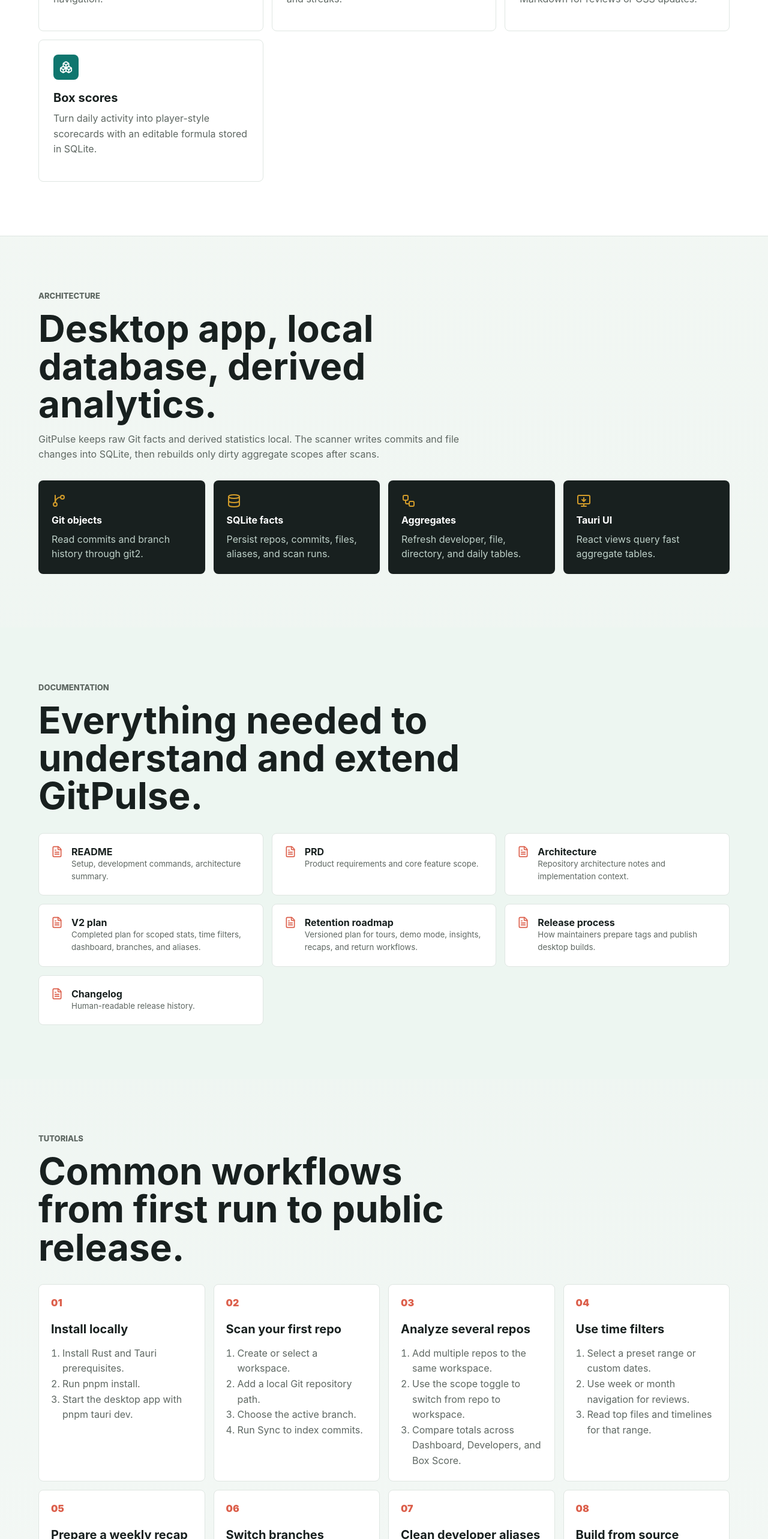
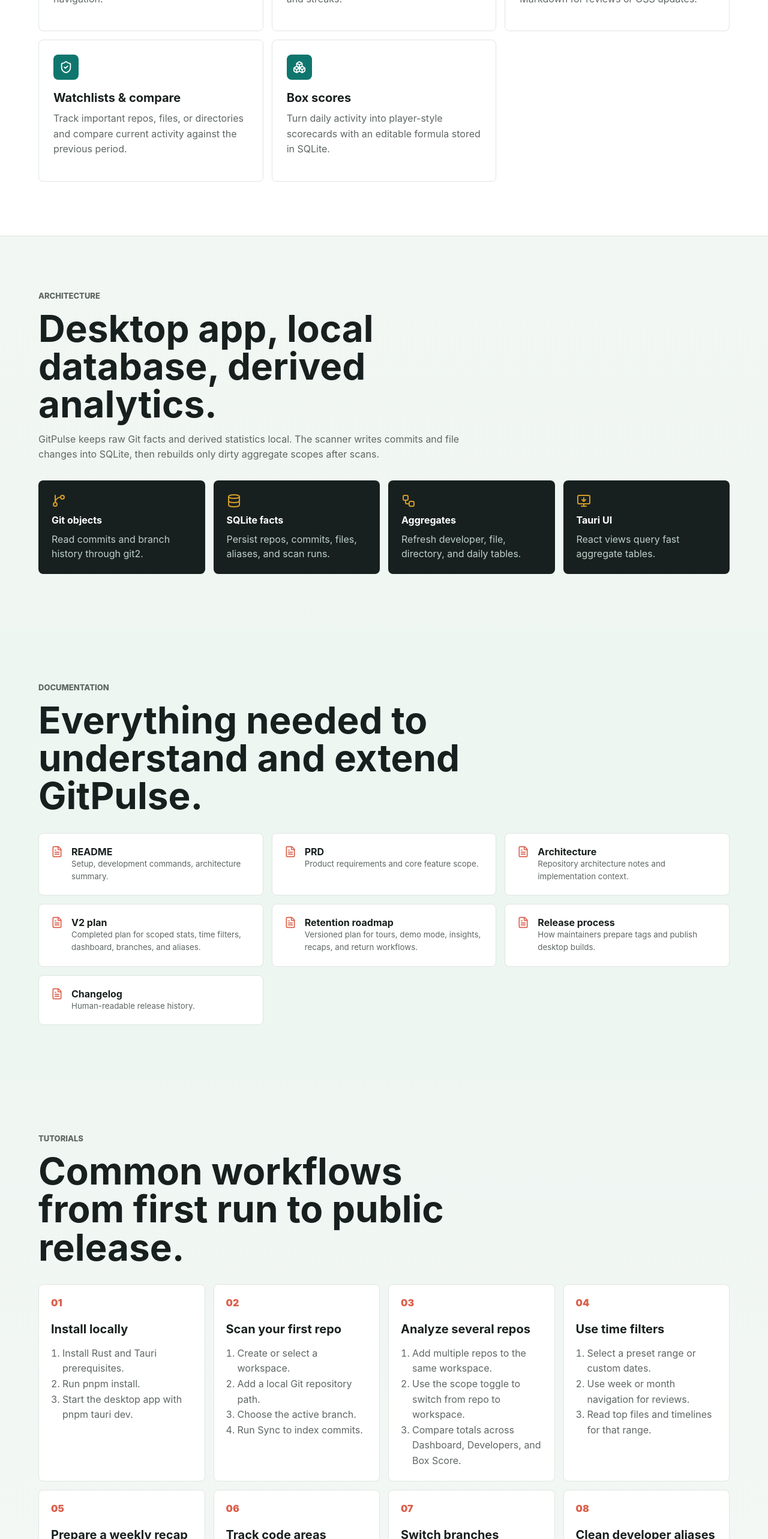
Before and after one commit to Boblebol/GitPulse, a React (Vite) app in the folder site/: page / in a window 1280 px wide. Shown: the part 1326-3892 px from the top of the page at 60% size. Built offline with nearby package versions, Linux system fonts and the light colour scheme.

Commit message:
docs: mark v4.4 watchlists shipped

```diff
--- a/site/src/main.tsx
+++ b/site/src/main.tsx
@@ -52,6 +52,11 @@ const features = [
     text: "Regenerate a weekly repo or workspace summary and copy deterministic Markdown for reviews or OSS updates.",
   },
   {
+    icon: <ShieldCheck size={22} />,
+    title: "Watchlists & compare",
+    text: "Track important repos, files, or directories and compare current activity against the previous period.",
+  },
+  {
     icon: <Boxes size={22} />,
     title: "Box scores",
     text: "Turn daily activity into player-style scorecards with an editable formula stored in SQLite.",
@@ -88,6 +93,10 @@ const tutorials = [
   {
     title: "Prepare a weekly recap",
     steps: ["Select a repo or switch to workspace scope.", "Open Weekly Recap.", "Pick the week to regenerate.", "Copy the Markdown into a review note or release update."],
+  },
+  {
+    title: "Track code areas",
+    steps: ["Open Watchlists.", "Add a file, directory, or selected repo.", "Use a bounded time range.", "Review commits, churn, hotspot, silo, and volatility deltas."],
   },
   {
     title: "Switch branches",
```
Also changed, not shown: 2 other files (tests, documents, lock files or other folders).
